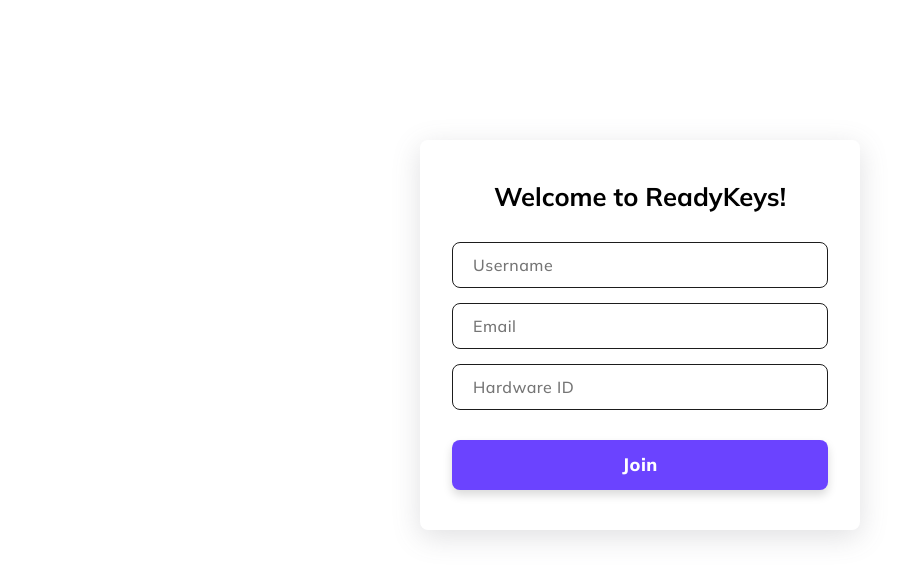
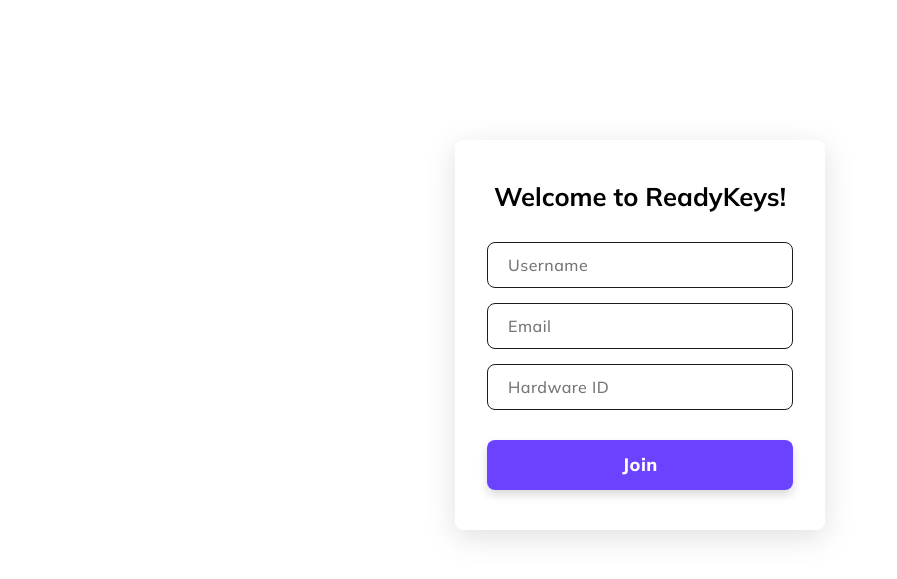
Before and after one commit to smartwebsayt/testf, a plain HTML site: page index.html in a window 1280 px wide. Shown: the part 65-644 px from the top of the page, without its empty margins (0-897 px from the left). Drawn offline with nearby package versions, Linux system fonts and the light colour scheme.

Commit message:
Update style.css

```diff
--- a/style.css
+++ b/style.css
@@ -35,7 +35,7 @@ body{
 }
 
 .container{
-    width: 440px;
+    width: 370px;
     padding: 40px 32px;
     border-radius: 8px;
     box-shadow: rgba(100, 100, 111, 0.2) 0px 7px 29px 0px;
```
